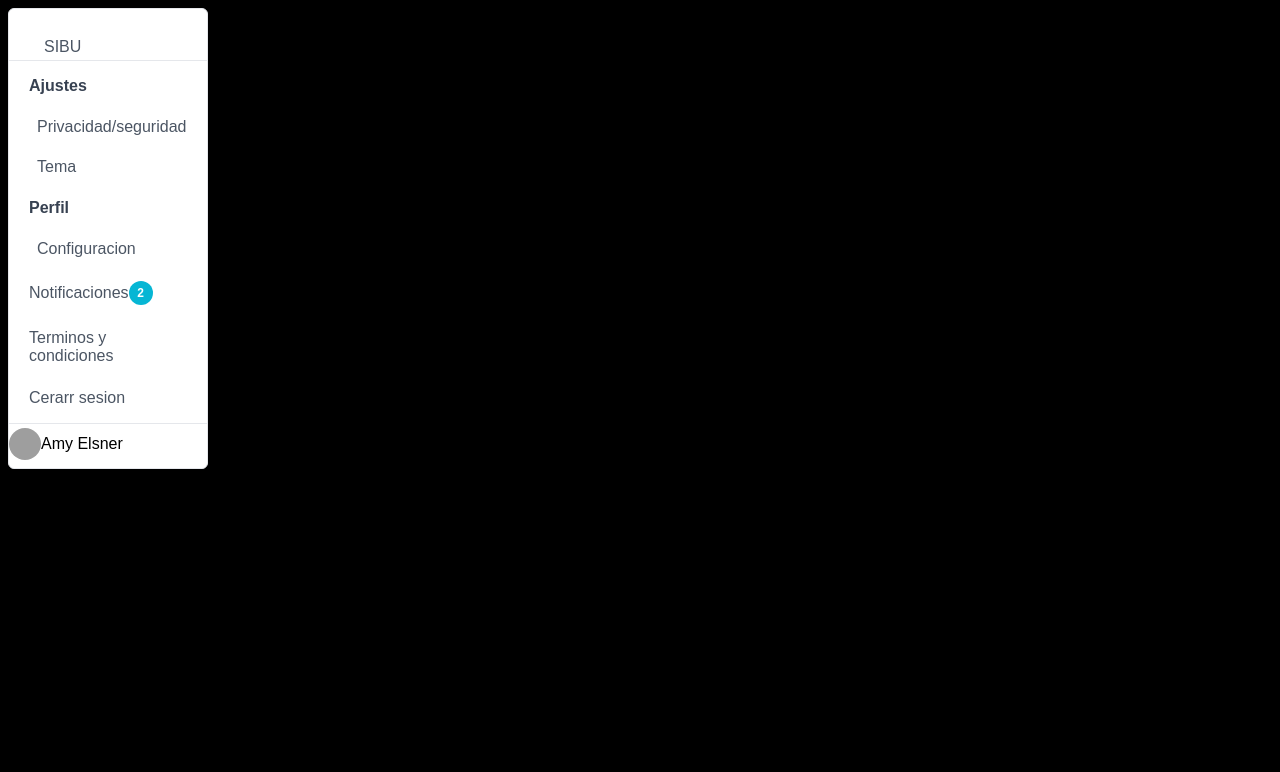
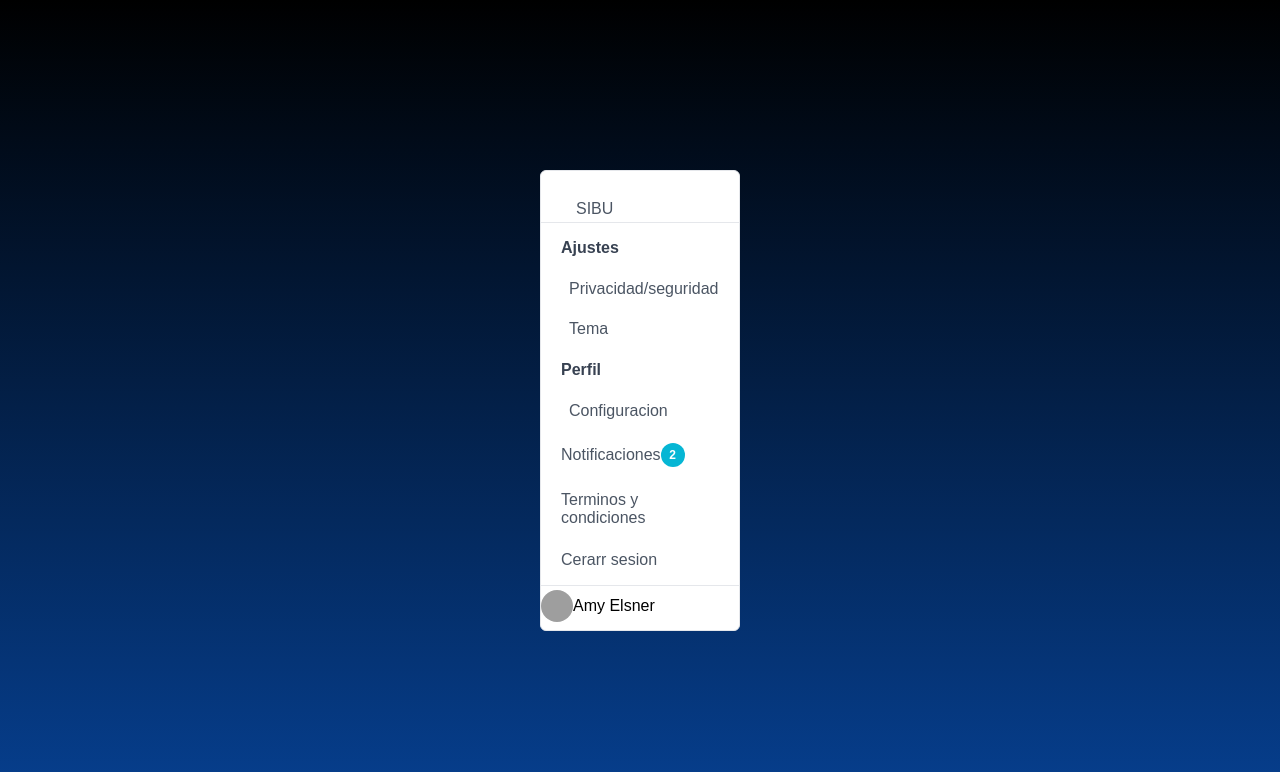
Before and after one commit to zhetirox/proyecto, a React (Vite) app: page / in a window 1280 px wide. Shown: the top 772 px of the page. Built offline with nearby package versions, Linux system fonts and the light colour scheme; grey boxes are pictures that could not be loaded; a web font is replaced by a local one.

Commit message:
pagina ajustes

```diff
--- a/src/style.css/Ajustes.css
+++ b/src/style.css/Ajustes.css
@@ -1,4 +1,13 @@
 body{
+  height: 100vh;
+  margin: 0;
+  display: flex;
+  justify-content: center;
   align-items: center;
-  background-color: black;
+  background: linear-gradient(to bottom, #000, #063f8f);
 }
+
+.Ajustes{
+  height: 100;
+  width: 100px;
+}
```
